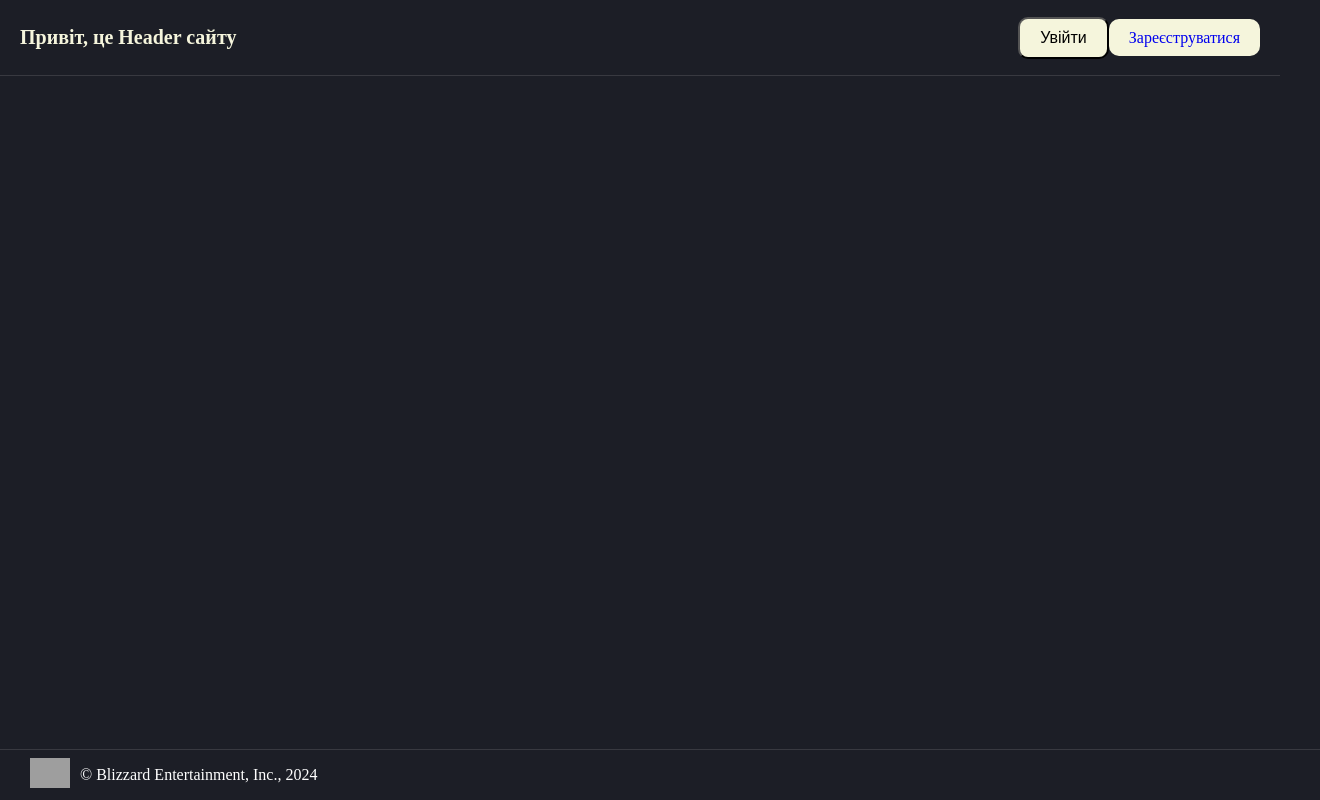
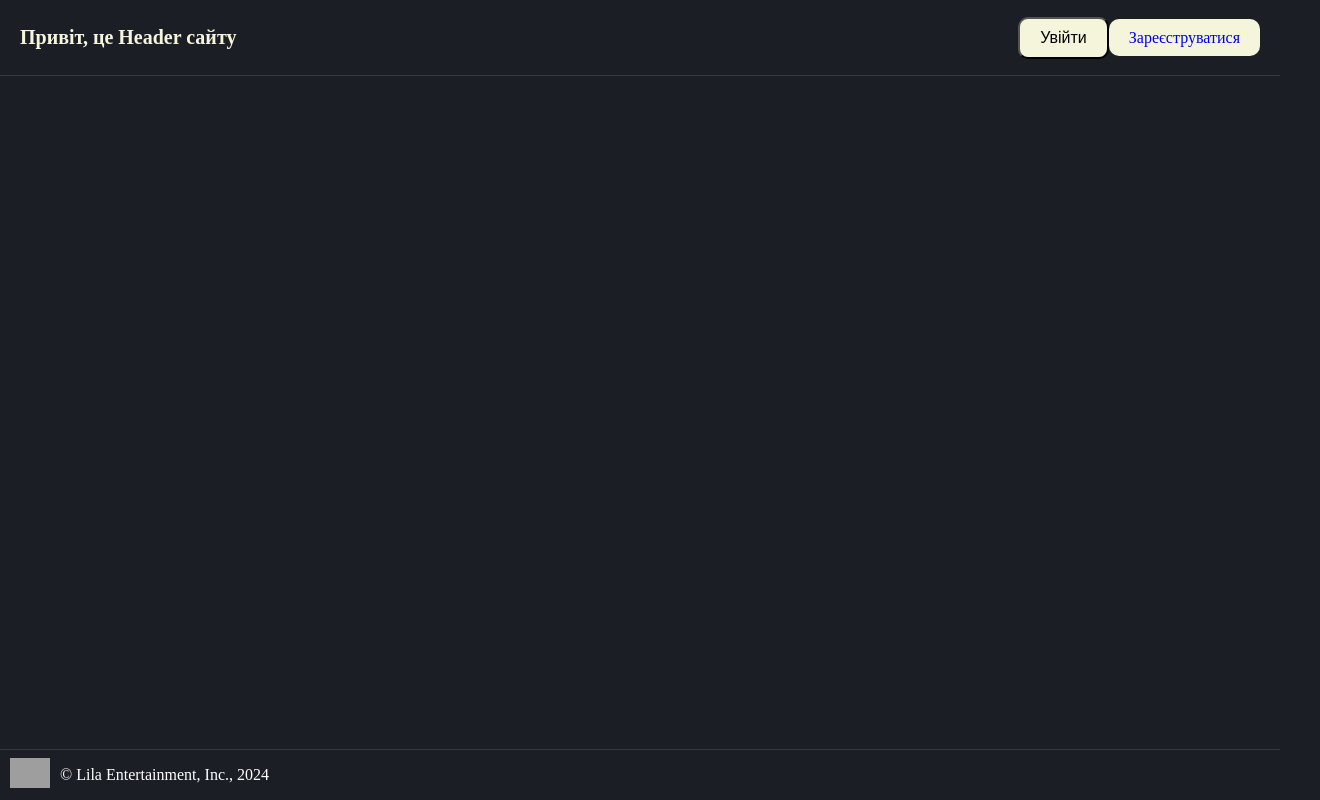
Before and after one commit to EXDIN/myprojet, a React (Vite) app: page / in a window 1280 px wide. Shown: the whole page, 1320 px wide, since content can reach past the window. Built offline with nearby package versions, Linux system fonts and the light colour scheme; grey boxes are pictures that could not be loaded.

Commit message:
corrected footer

```diff
--- a/src/components/footer/Footer.tsx
+++ b/src/components/footer/Footer.tsx
@@ -9,7 +9,7 @@ export default function Footer() {
       <a href={myLinkd}>
         <img src={linkdn} className={styles.linked}/>
       </a>
-      <text>© Blizzard Entertainment, Inc., 2024</text>
+      <text>© Lila Entertainment, Inc., 2024</text>
     </div>
   )
 }
--- a/src/components/footer/footer.module.css
+++ b/src/components/footer/footer.module.css
@@ -1,12 +1,10 @@
 
 
 .footer {
-    position:absolute;
+    position: absolute;
     bottom: 0;
     width: 100%;
     height: 50px;
-    padding-right: 20px;
-    padding-left: 20px;
     display: flex;
     align-items: center;
     border-top: 1px solid rgba(255, 255, 255, 0.12);
```
